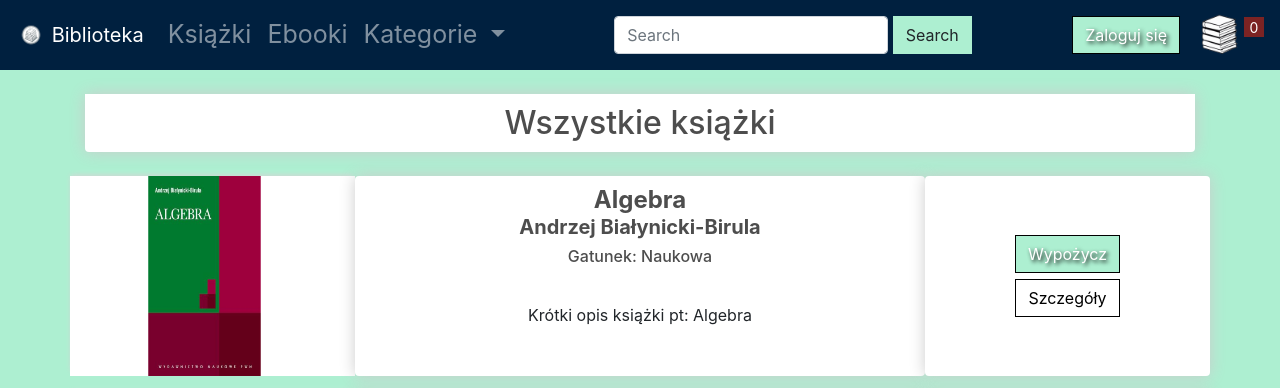
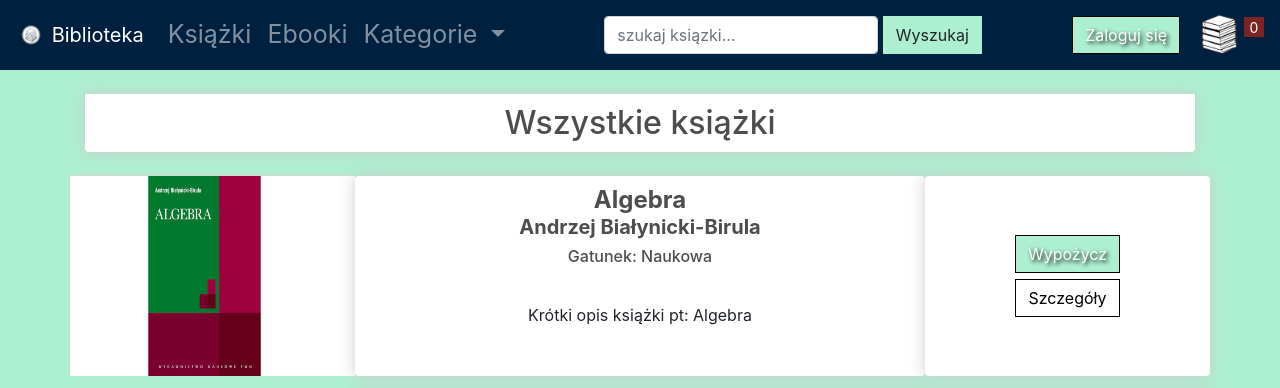
Before and after one commit to KucielKrzysztof/Biblioteka, a Django app: page /books/ in a window 1280 px wide. Shown: the top 388 px of the page. Run offline with Django 5.2, Linux system fonts and the light colour scheme; data comes from the database, SQL or seed files in the repository; both versions use the stored data as it was after the commit; some libraries are stand-ins or nearby versions.

Commit message:
little adjustments

```diff
--- a/biblioteka/bookstore/templates/store/main.html
+++ b/biblioteka/bookstore/templates/store/main.html
@@ -73,8 +73,8 @@
 		  </ul>
 		  <form method="GET" action="{%url 'store'%}"class="form-inline collapse navbar-collapse justify-content-center my-2 my-lg-0"> {% comment %} formularz wyśle zapytanie GET do widoku 'store' po naciśnięciu przycisku "Search". W widoku 'store' zostanie wyświetlona lista produktów, które zawierają w nazwie słowo wpisane w formularzu {% endcomment %}
 			<div>
-			<input class="form-control mr-sm-0" type="search" placeholder="Search" aria-label="Search" name="q">
-			<button class="btn btn-custom-color my-0 my-sm-0" type="submit">Search</button>
+			<input class="form-control mr-sm-0" type="search" placeholder="szukaj ksiązki..." aria-label="Search" name="q">
+			<button class="btn btn-custom-color my-0 my-sm-0" type="submit">Wyszukaj</button>
 			</div>
 		  </form>
 		  	<div class="form-inline my-2 my-lg-0">
```
Also changed, not shown: biblioteka/db.sqlite3.
